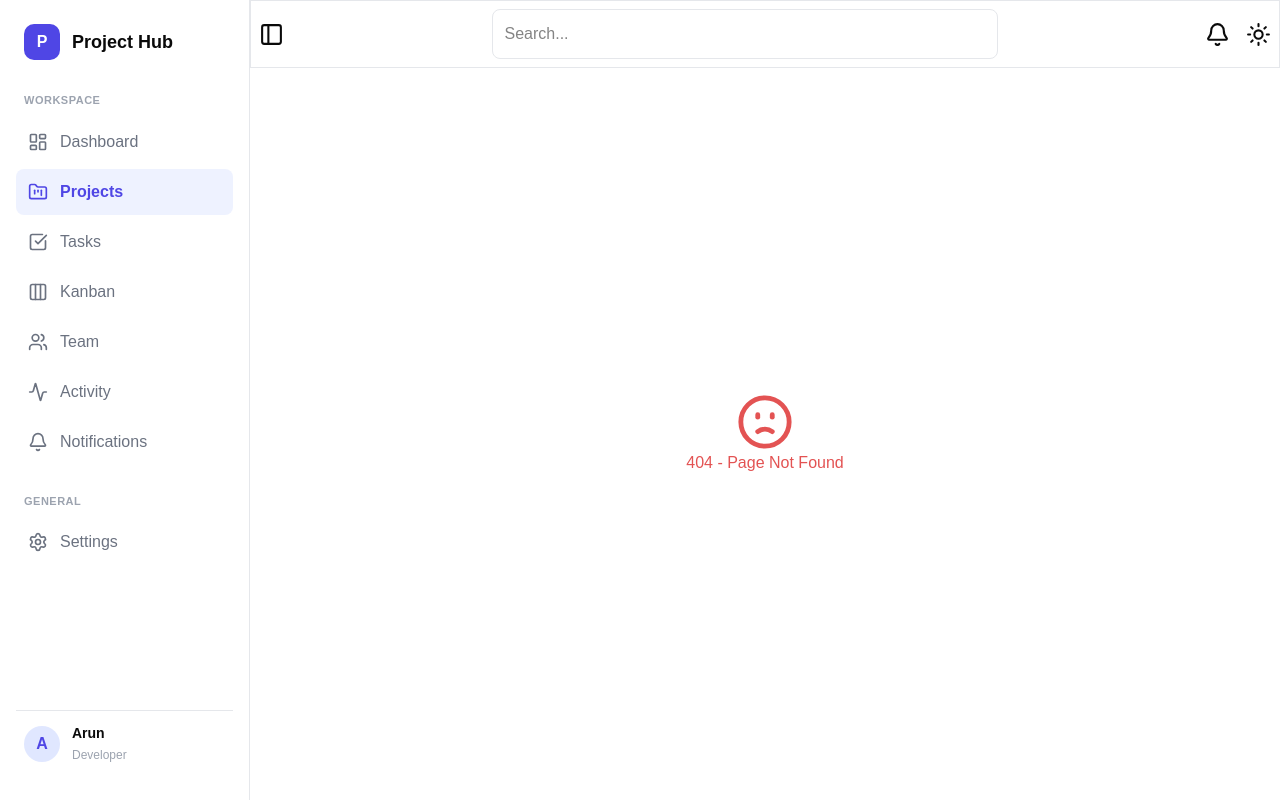
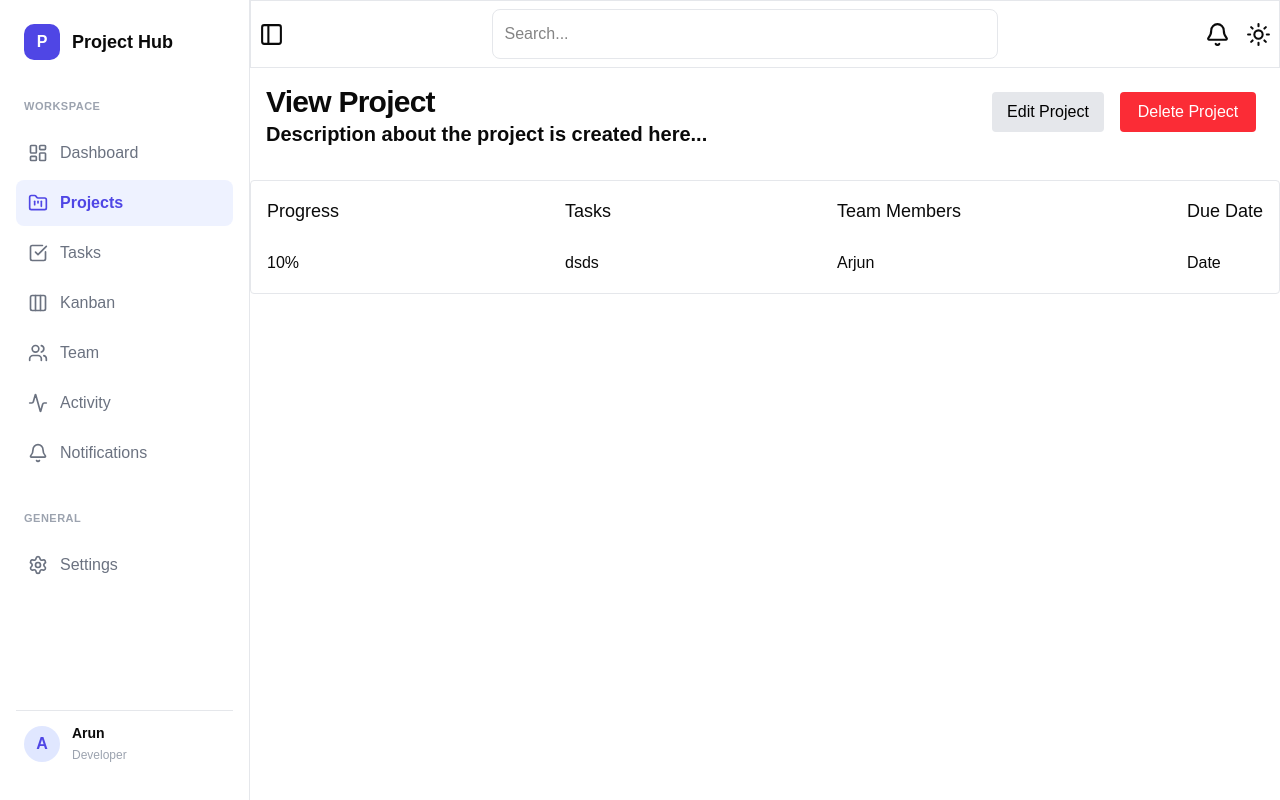
Before and after one commit to Santhosh-Rangaraj/Project-Management, a React (Vite) app in the folder project-hub/: page /projects/view in a window 1280 px wide. Before the commit this address had no page. Built offline with nearby package versions, Linux system fonts and the light colour scheme.

Commit message:
feat: add ViewProject component and integrate it into routing; enhance ProjectList with a View button

```diff
--- a/project-hub/src/App.tsx
+++ b/project-hub/src/App.tsx
@@ -11,6 +11,7 @@ import Team from "./pages/Team";
 import Activity from "./pages/Activity";
 import Notification from "./pages/Notification";
 import NotFoundPage from "./pages/NotFound";
+import ViewProject from "./components/Projects/ViewProject";
 
 function App() {
   return (
@@ -28,6 +29,7 @@ function App() {
             path="/notification"
             element={<Notification></Notification>}
           ></Route>
+          <Route path="/projects/view/" element={<ViewProject />} />
           <Route path="*" element={<NotFoundPage />} />
         </Route>
       </Routes>
--- a/project-hub/src/components/Projects/ProjectList.tsx
+++ b/project-hub/src/components/Projects/ProjectList.tsx
@@ -33,6 +33,9 @@ const ProjectList = ({projects,onProjectDeleted,onProjectEdited}: {projects: Pro
               <TableHead>{project.dueDate?.toLocaleString('en-US')}</TableHead>
               <TableHead>{project.members}</TableHead>
               <TableHead>
+                <button className="bg-green-500 text-white px-2 py-1 rounded mr-2">
+                  View
+                </button>
                 <button
                   className="bg-blue-500 text-white px-2 py-1 rounded"
                   onClick={() => onProjectEdited(project)}
--- /dev/null
+++ b/project-hub/src/components/Projects/ViewProject.tsx
@@ -0,0 +1,44 @@
+import { Button } from '@base-ui/react';
+import React from 'react';
+
+
+const ViewProject=()=>{
+    return(
+        <>
+        <div className='flex flex-col gap-4'>
+        <div className='flex justify-between p-4'>
+        <div>
+            <h1>View Project</h1>
+            <h4>Description about the project is created here...</h4>
+        </div>
+        <div>
+        <button className='rounded text-black p-2 m-2 bg-gray-200 w-28'>Edit Project</button>
+        <button className='rounded text-white p-2 m-2 bg-red-500 w-34'>Delete Project</button>
+        </div>
+        </div>
+        <div className='p-4 w-full border border-gray-200 rounded'>
+            <div className='flex justify-between gap-4'>
+            <div>
+            <h5>Progress</h5>
+            <p>10%</p>
+            </div>
+            <div>
+                <h5>Tasks</h5>
+                <p>dsds</p>
+            </div>
+            <div>
+                <h5>Team Members</h5>
+                <p>Arjun</p>
+            </div>
+            <div>
+                <h5>Due Date</h5>
+                <p>Date</p>
+            </div>
+            </div>
+        </div>
+        </div>
+        </>
+    )
+}
+
+export default ViewProject;
--- a/project-hub/src/index.css
+++ b/project-hub/src/index.css
@@ -129,4 +129,26 @@
   html {
     @apply font-sans;
   }
+
+  h1 {
+    @apply text-3xl font-extrabold tracking-tight;
+  }
+  h2 {
+    @apply text-3xl font-semibold tracking-tight;
+  }
+  h3 {
+    @apply text-2xl font-semibold;
+  }
+  h4 {
+    @apply text-xl font-semibold;
+  }
+  h5 {
+    @apply text-lg font-medium;
+  }
+  h6 {
+    @apply text-base font-medium;
+  }
+  p {
+    @apply leading-7 [&:not(:first-child)]:mt-6;
+  }
 }
```
